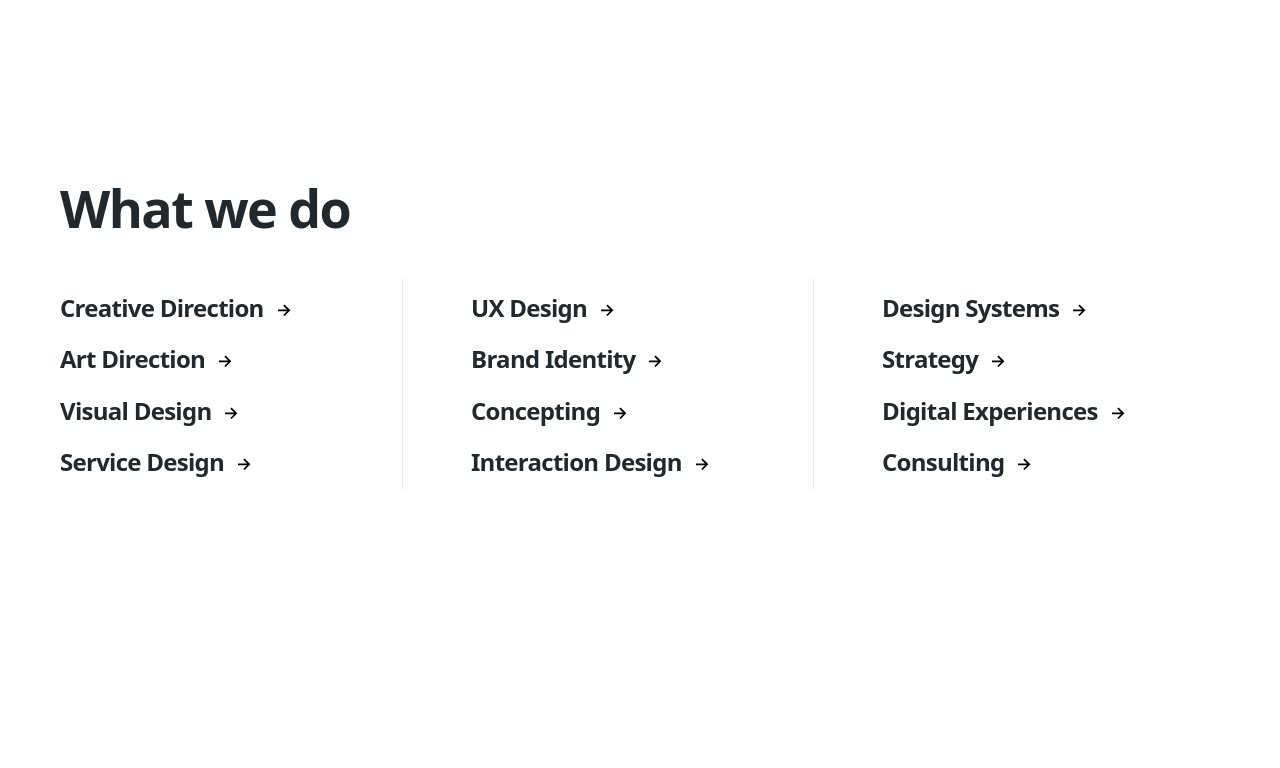
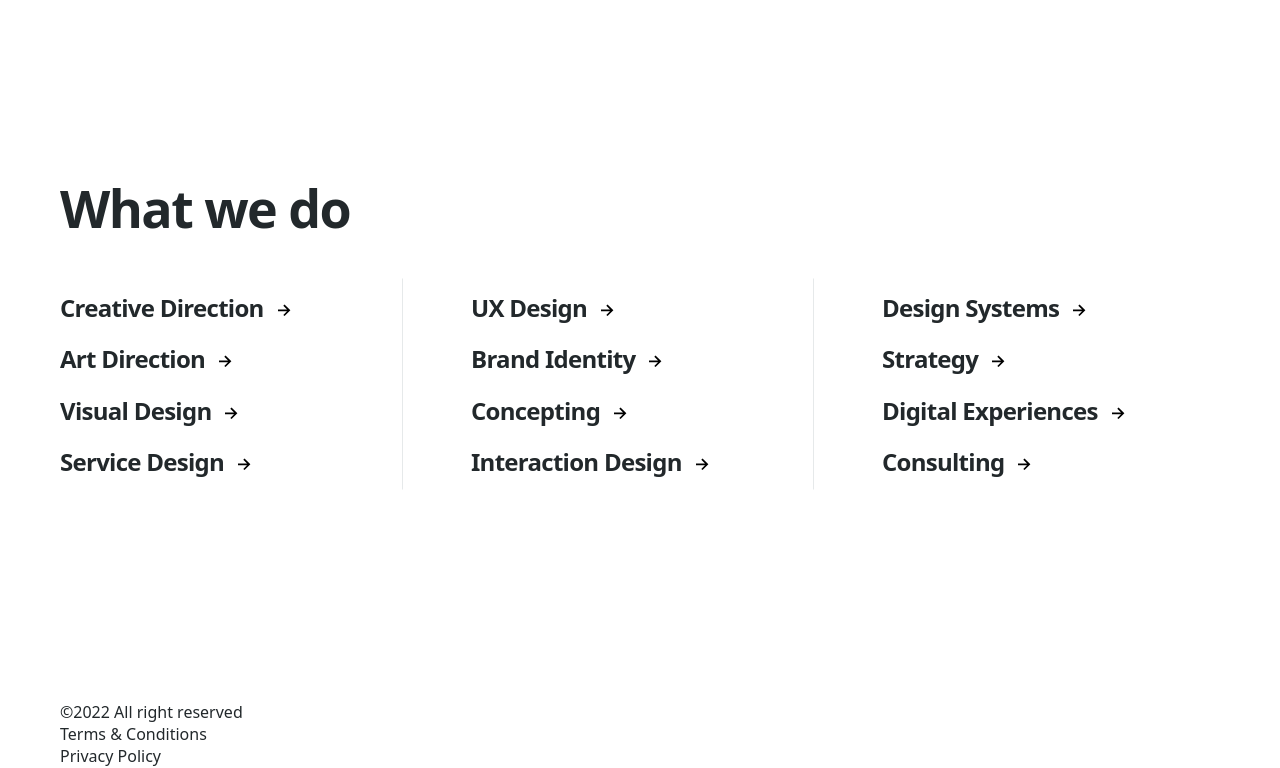
Before and after one commit to maryna989/bytehive-assignment, a website built with Vite: page src/index.html in a window 1280 px wide. Shown: the part 2452-3220 px from the top of the page. Before the commit the page ends 3121 px from the top, so only its background shows below. Built offline with nearby package versions, Linux system fonts and the light colour scheme.

Commit message:
add markup for footer

```diff
--- a/src/index.html
+++ b/src/index.html
@@ -32,6 +32,8 @@
       <load src="./partials/services.html" />
     </main>
 
+    <load src="./partials/footer.html" />
+
     <script type="module" src="./main.js"></script>
   </body>
 </html>
--- a/src/partials/footer.html
+++ b/src/partials/footer.html
@@ -1,15 +1,19 @@
 <footer class="footer">
-  <div class="container">
-    <p class="footer-desc">
-      Made with ✨ by
-      <a
-        class="footer-link"
-        href="https://goit.global/ua/"
-        target="_blank"
-        rel="noopener noreferrer"
-      >
-        GoIT team
-      </a>
-    </p>
+  <div class="container" id="js-footer-container">
+    <div class="soc-icon-footer" id="js-soc-icon-footer"></div>
+    <div>
+      <svg width="127" height="26"></svg>
+        <use href="../img/icons.svg#icon-Logo"></use>
+      </svg>
+      <p>&copy;2022 All right reserved</p>
+      <ul>
+        <li>
+          <a href="">Terms &amp; Conditions</a>
+        </li>
+        <li>
+          <a href="">Privacy Policy</a>
+        </li>
+      </ul>
+    </div>
   </div>
 </footer>
```
